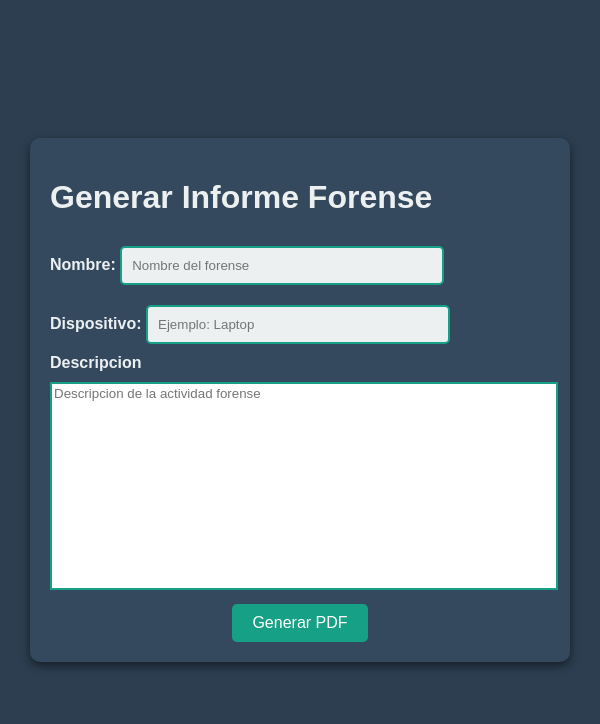
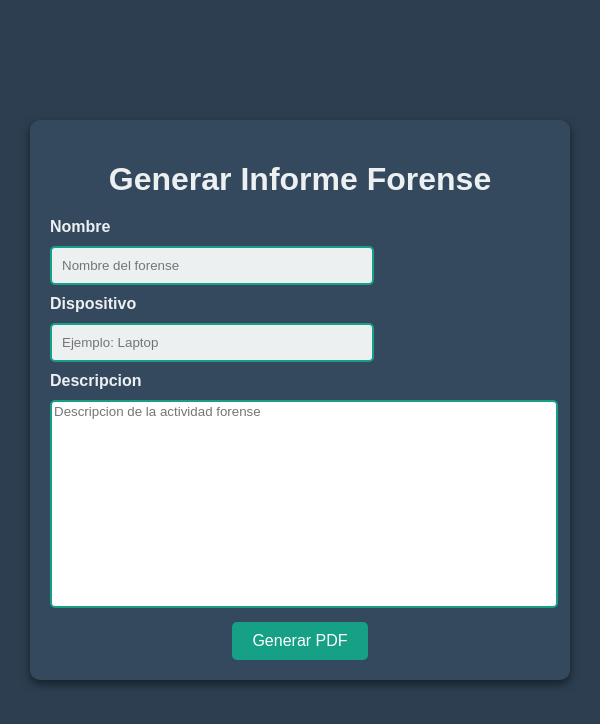
Before and after one commit to JuanPaMarquez/app-seguridad-informatica, an Electron app: page src/layouts/generateInforme/generateInforme.html in a window 600 px wide. Drawn offline with Linux system fonts and the light colour scheme.

Commit message:
Se ajustaron los estilos de la pantalla de generated informe

```diff
--- a/src/layouts/generateInforme/generateInforme.html
+++ b/src/layouts/generateInforme/generateInforme.html
@@ -10,11 +10,11 @@
     <form id="pdf-form">
         <h1>Generar Informe Forense</h1>
     <div class="infoname">
-        <label for="name">Nombre:</label>
+        <label for="name">Nombre</label>
         <input type="text" id="name" placeholder="Nombre del forense">
     </div>
-    <div>
-        <label for="device">Dispositivo:</label>
+    <div class="infodispo">
+        <label for="device">Dispositivo</label>
         <input type="text" id="device" placeholder="Ejemplo: Laptop">
     </div>
     <div class="infodescripcion" >
--- a/src/layouts/generateInforme/styles/styles.css
+++ b/src/layouts/generateInforme/styles/styles.css
@@ -11,8 +11,6 @@ body {
   #pdf-form{
     display: flex;
     flex-direction: column;
-    /* justify-content: center;
-    align-items: center; */
     background-color: #34495e;
     padding: 20px;
     border-radius: 10px;
@@ -27,11 +25,12 @@ body {
     margin-top: 10px;
     margin-bottom: 10px;
     border: 2px solid #16a085;
+    border-radius: 5px;
     font-family: Arial, Helvetica, sans-serif;
   }
 
   #device{
-    width: 280px;
+    width: 300px;
 }
 #generate{
     text-align: center;
@@ -42,8 +41,16 @@ body {
     width: 300px;
 }
 .infoname{
+  display: flex;
+  flex-direction: column;
     justify-content: left;
     align-items: left;
+}
+.infodispo{
+  display: flex;
+  flex-direction: column;
+  justify-content: left;
+  align-items: left;
 }
 .etiquetadescripcion{
     display: flex;
@@ -57,6 +64,9 @@ body {
 
   h1 {
     margin-bottom: 20px;
+    justify-content: center;
+    align-items: center;
+    display: flex;
   }
 
   label {
--- a/src/main/main.js
+++ b/src/main/main.js
@@ -167,7 +167,7 @@ ipcMain.on("open-cleanDisk", () => {
 ipcMain.on("open-generateinforme", () => {
   generateInforme = new BrowserWindow({
     width: 800,
-    height: 600,
+    height: 700,
     webPreferences: {
       nodeIntegration: true,
       contextIsolation: false,
```
Also changed, not shown: src/main/createPdfinfo.js (+4 -5 lines).
